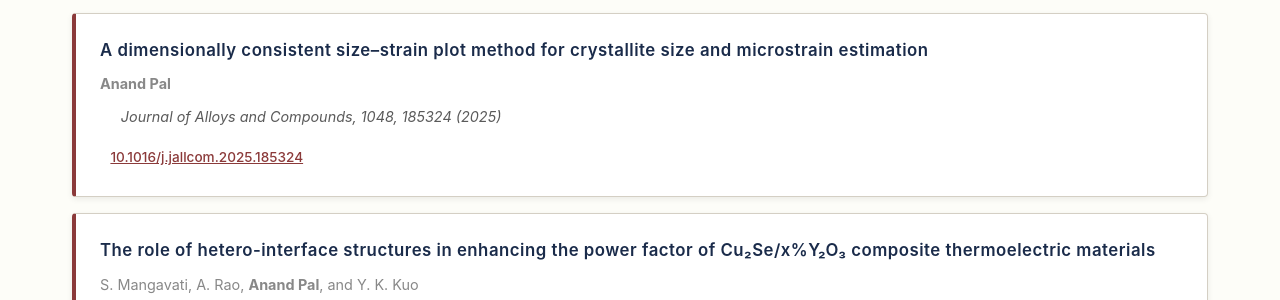
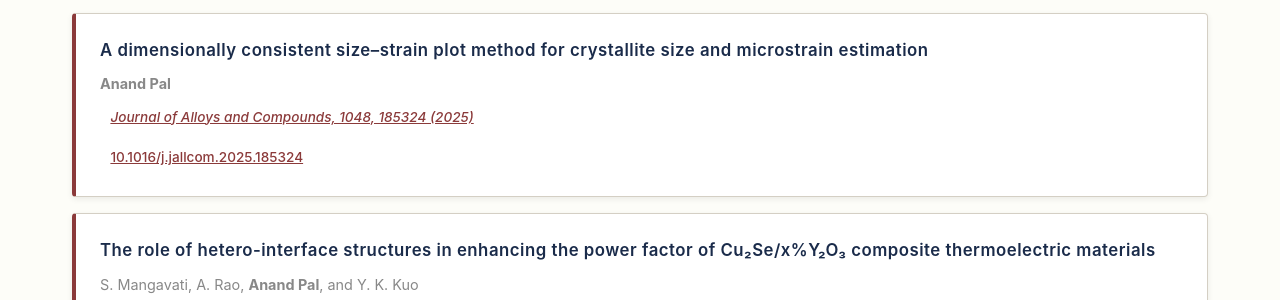
Before and after one commit to anandpal-in/anandpal-in.github.io, a Jekyll site: the page built from publications/index.html, in a window 1280 px wide. Shown: the part 531-831 px from the top of the page. Built offline with Jekyll 4.4.1, drawn with Linux system fonts in a browser that asks for light colours.

Commit message:
update the publications style

```diff
--- a/publications/index.html
+++ b/publications/index.html
@@ -47,7 +47,7 @@ description: Selected publications by Dr. Anand Pal in quantum materials, superc
                     <div class="pub-item" data-pub-cat="q1">
                         <h4>A dimensionally consistent size–strain plot method for crystallite size and microstrain estimation</h4>
                         <p class="pub-authors"><strong>Anand Pal</strong></p>
-                        <p class="pub-journal"><a href="https://doi.org/10.1016/j.jallcom.2025.185324" target="_blank" class="pub-badge badge-doi"></a>Journal of Alloys and Compounds, 1048, 185324 (2025)</p>
+                        <p class="pub-journal"><a href="https://doi.org/10.1016/j.jallcom.2025.185324" target="_blank" class="pub-badge badge-doi">Journal of Alloys and Compounds, 1048, 185324 (2025)</a></p>
                         <div class="pub-badges">
                             <!-- <span class="pub-badge badge-q1">Q1</span> -->
                             <a href="https://doi.org/10.1016/j.jallcom.2025.185324" target="_blank" class="pub-badge badge-doi">10.1016/j.jallcom.2025.185324</a>
```
